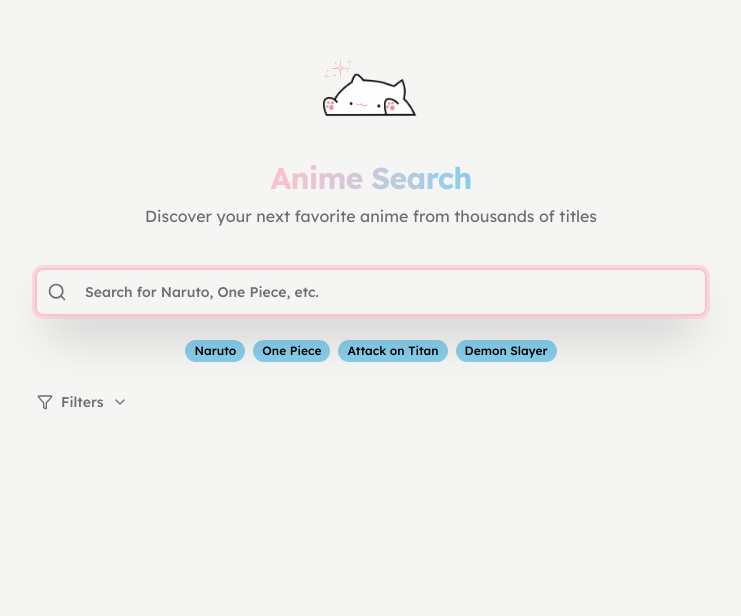
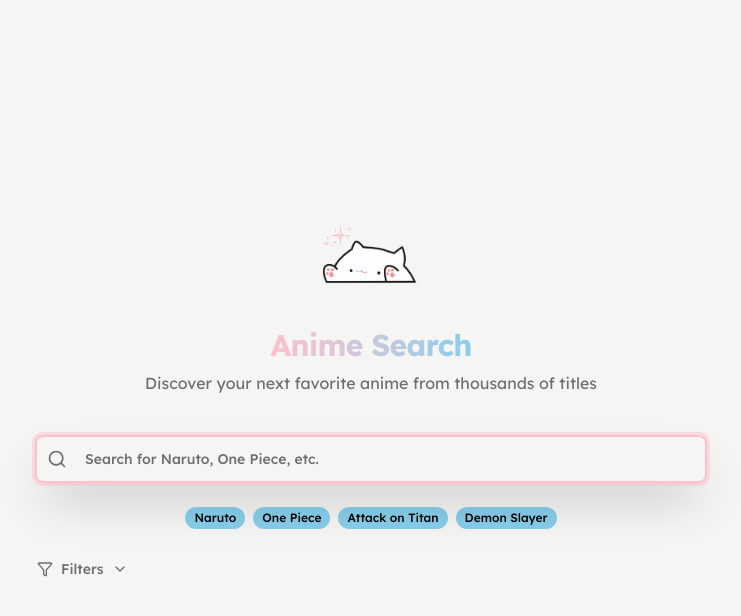
Before and after one commit to SiewJun/anime-search-app, a React (Vite) app: page / in a window 1280 px wide. Shown: the top 616 px of the page, without its empty margins (269-1010 px from the left). Built offline with nearby package versions, Linux system fonts and the light colour scheme.

Commit message:
fix: conditional rendering in SearchPage

```diff
--- a/src/pages/SearchPage.tsx
+++ b/src/pages/SearchPage.tsx
@@ -42,6 +42,10 @@ export function SearchPage() {
   const showCenteredLayout = !loading && animeList.length === 0;
 
   useEffect(() => {
+    if (!showCenteredLayout) {
+      return;
+    }
+
     const focusTimer = setTimeout(() => {
       inputRef.current?.focus();
     }, 0);
@@ -130,27 +134,68 @@ export function SearchPage() {
 
   return (
     <div className="min-h-screen bg-background">
-      <div className={`transition-all duration-700 ease-in-out ${showCenteredLayout ? 'opacity-100' : 'opacity-0 absolute inset-0 pointer-events-none'}`}>
-        {showCenteredLayout && (
-          <div className="flex flex-col items-center min-h-screen px-4 py-12">
-            <div className="w-full max-w-2xl flex flex-col items-center gap-6 animate-in fade-in-0 slide-in-from-bottom-4 duration-500">
+      <header
+        className={`transition-all duration-700 ease-in-out ${
+          showCenteredLayout
+            ? "flex flex-col items-center justify-center min-h-screen px-4 py-12"
+            : "border-border border-b sticky top-0 z-10 bg-background/95 backdrop-blur-sm"
+        }`}
+      >
+        <div
+          className={
+            showCenteredLayout
+              ? "w-full max-w-2xl flex flex-col items-center gap-6"
+              : "container mx-auto p-4 flex flex-col gap-4"
+          }
+        >
+          <div
+            className={
+              showCenteredLayout
+                ? "w-full animate-in fade-in-0 slide-in-from-bottom-4 duration-500"
+                : "hidden"
+            }
+          >
             <SearchHeader />
+          </div>
 
-              <div className="w-full mt-2 animate-in fade-in-0 slide-in-from-bottom-2 duration-500 delay-100">
+          <div
+            className={
+              showCenteredLayout
+                ? "w-full mt-2 animate-in fade-in-0 slide-in-from-bottom-2 duration-500 delay-100 flex flex-col items-center gap-4"
+                : "flex flex-col lg:flex-row justify-between items-center gap-2 lg:gap-4"
+            }
+          >
+            <img
+              src={SearchAnimeIcon}
+              className={
+                showCenteredLayout
+                  ? "hidden"
+                  : "w-16 h-16 hover:scale-105 transition-transform duration-200"
+              }
+              alt="Search Anime"
+            />
+            <div className={showCenteredLayout ? "w-full" : "w-full lg:max-w-3xl"}>
               <SearchBar
                 ref={inputRef}
                 value={inputValue}
                 onChange={setInputValue}
                 placeholder="Search for Naruto, One Piece, etc."
               />
-                {!inputValue.trim() && (
-                  <div className="animate-in fade-in-0 slide-in-from-bottom-1 duration-300 delay-200">
+              {showCenteredLayout && !inputValue.trim() && (
+                <div className="mt-2 animate-in fade-in-0 slide-in-from-bottom-1 duration-300 delay-200">
                   <SearchSuggestions onSuggestionClick={setInputValue} />
                 </div>
               )}
             </div>
+          </div>
 
-              <div className="w-full animate-in fade-in-0 slide-in-from-bottom-1 duration-500 delay-300">
+          <div
+            className={`w-full ${
+              showCenteredLayout
+                ? "animate-in fade-in-0 slide-in-from-bottom-1 duration-500 delay-300"
+                : "mt-4"
+            }`}
+          >
             <FilterBar
               filters={filters}
               onFilterChange={handleFilterChange}
@@ -158,7 +203,7 @@ export function SearchPage() {
             />
           </div>
 
-              {error && (
+          {showCenteredLayout && error && (
             <div className="w-full animate-in fade-in-0 slide-in-from-bottom-1 duration-300 delay-400">
               <Alert className="w-full bg-destructive/10 border-destructive text-destructive">
                 <AlertDescription>{error}</AlertDescription>
@@ -166,7 +211,8 @@ export function SearchPage() {
             </div>
           )}
 
-              {hasSearched &&
+          {showCenteredLayout &&
+            hasSearched &&
             !loading &&
             animeList.length === 0 &&
             inputValue.trim() && (
@@ -178,38 +224,9 @@ export function SearchPage() {
               </div>
             )}
         </div>
-          </div>
-        )}
-      </div>
-
-      <div className={`transition-all duration-700 ease-in-out ${!showCenteredLayout ? 'opacity-100' : 'opacity-0 absolute inset-0 pointer-events-none'}`}>
-        {!showCenteredLayout && (
-          <>
-            <header className="border-border border-b sticky top-0 z-10 bg-background/95 backdrop-blur-sm animate-in slide-in-from-top-2 duration-300">
-              <div className="container mx-auto p-4">
-                <div className="flex flex-col lg:flex-row justify-between items-center gap-2 lg:gap-4">
-                  <img
-                    src={SearchAnimeIcon}
-                    className="w-16 h-16 hover:scale-105 transition-transform duration-200"
-                    alt="Search Anime"
-                  />
-                  <SearchBar
-                    ref={inputRef}
-                    value={inputValue}
-                    onChange={setInputValue}
-                    placeholder="Search for Naruto, One Piece, etc."
-                  />
-                </div>
-                <div className="mt-4 animate-in fade-in-0 slide-in-from-top-1 duration-300 delay-100">
-                  <FilterBar
-                    filters={filters}
-                    onFilterChange={handleFilterChange}
-                    onReset={handleResetFilters}
-                  />
-                </div>
-              </div>
       </header>
 
+      {!showCenteredLayout && (
         <main className="container mx-auto p-4 animate-in fade-in-0 slide-in-from-bottom-2 duration-500 delay-200">
           {error && (
             <Alert className="mb-4 bg-destructive/10 border-destructive text-destructive animate-in fade-in-0 slide-in-from-bottom-1 duration-300">
@@ -219,12 +236,10 @@ export function SearchPage() {
 
           <div className="mt-6">
             {!loading && animeList.length > 0 && (
-                  <>
               <div className="mb-4 text-sm text-muted-foreground animate-in fade-in-0 slide-in-from-bottom-1 duration-300">
                 Found {totalItems.toLocaleString()} results for "
                 <span className="font-medium text-foreground">{searchQuery}</span>"
               </div>
-                  </>
             )}
             <AnimeGrid
               animeList={animeList}
@@ -234,7 +249,6 @@ export function SearchPage() {
           </div>
 
           {!loading && animeList.length > 0 && (
-                <>
             <div className="mt-8 mb-4 animate-in fade-in-0 slide-in-from-bottom-1 duration-300 delay-300">
               <Pagination
                 currentPage={currentPage}
@@ -245,12 +259,9 @@ export function SearchPage() {
                 boundaryCount={1}
               />
             </div>
-                </>
           )}
         </main>
-          </>
       )}
-      </div>
     </div>
   );
 }
```
Lines whose indentation alone changed are shown as unchanged.
